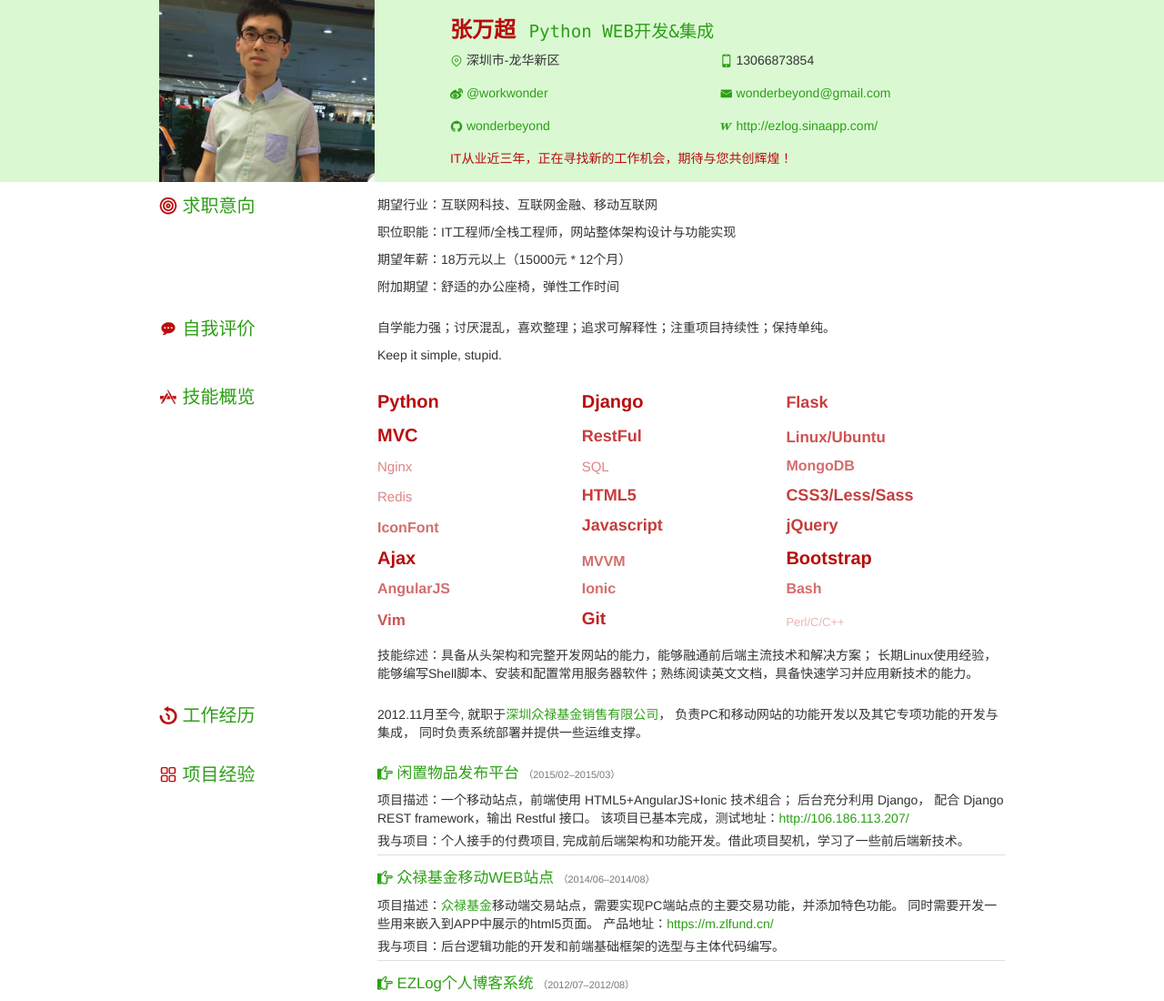
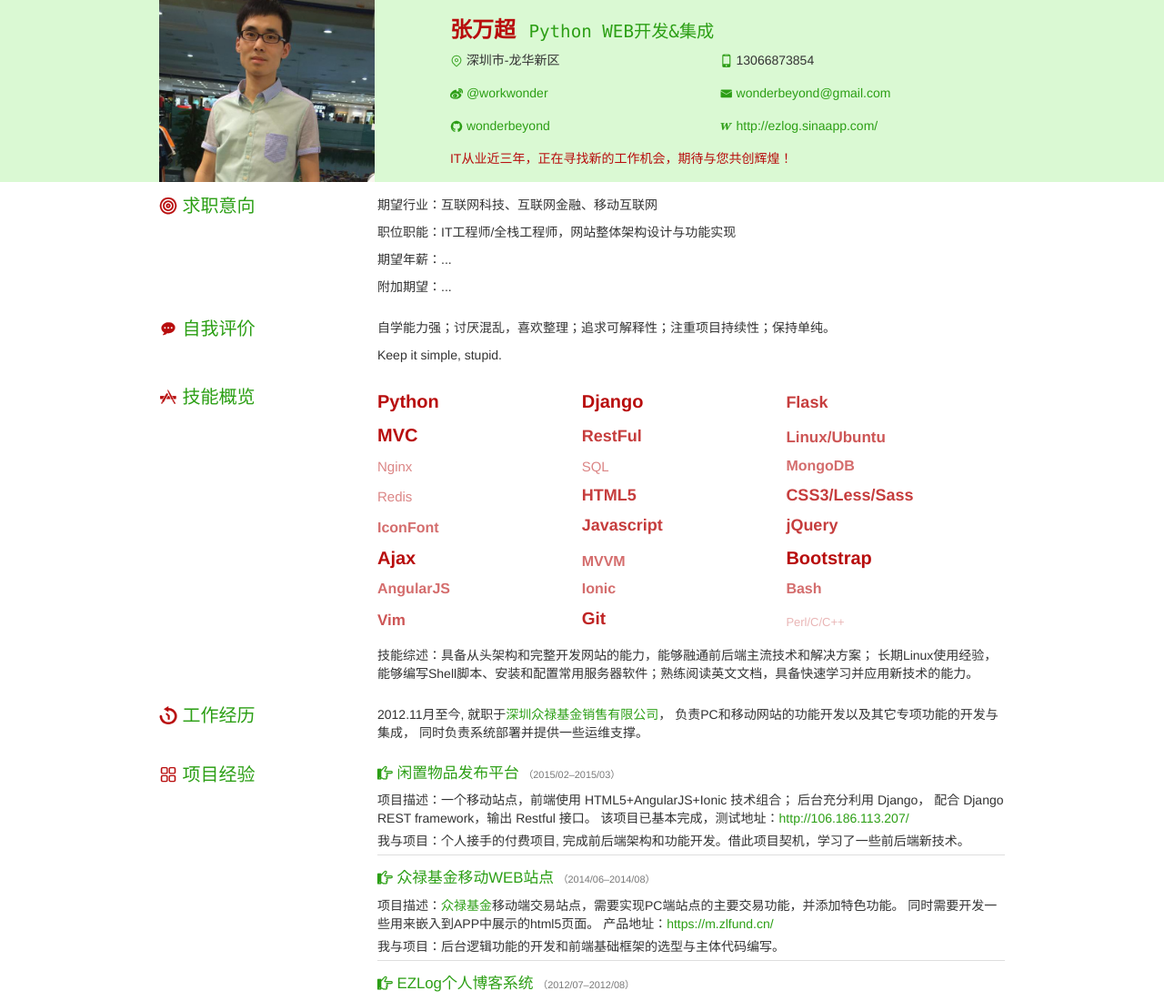
Before and after one commit to waie123/wondercv, a website: page index.html in a window 1280 px wide. Shown: the top 1100 px of the page at 91% size. Drawn offline with Linux system fonts and the light colour scheme; a script that the page names is missing.

Commit message:
Update index.html

```diff
--- a/index.html
+++ b/index.html
@@ -52,8 +52,8 @@
         <div class="col-sm-9">
             <p>期望行业：互联网科技、互联网金融、移动互联网</p>
             <p>职位职能：IT工程师/全栈工程师，网站整体架构设计与功能实现</p>
-            <p>期望年薪：18万元以上（15000元 * 12个月）</p>
-            <p>附加期望：舒适的办公座椅，弹性工作时间</p>
+            <p>期望年薪：...</p>
+            <p>附加期望：...</p>
         </div>
     </div>
 </section>
```
